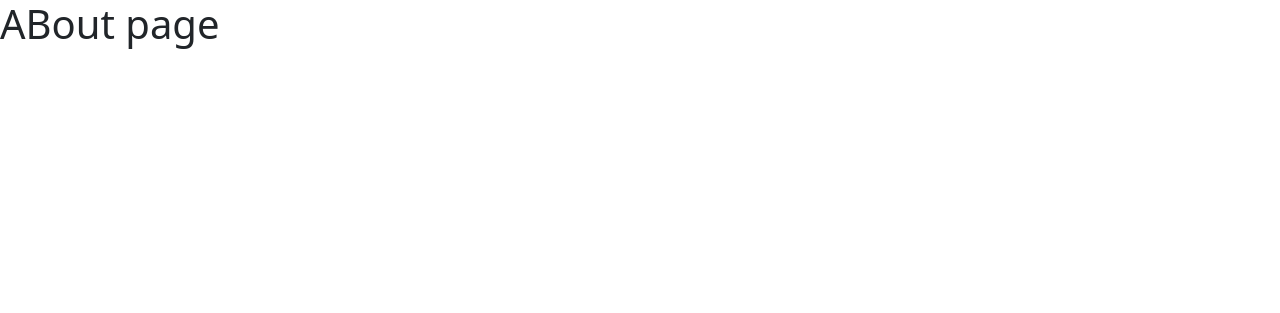
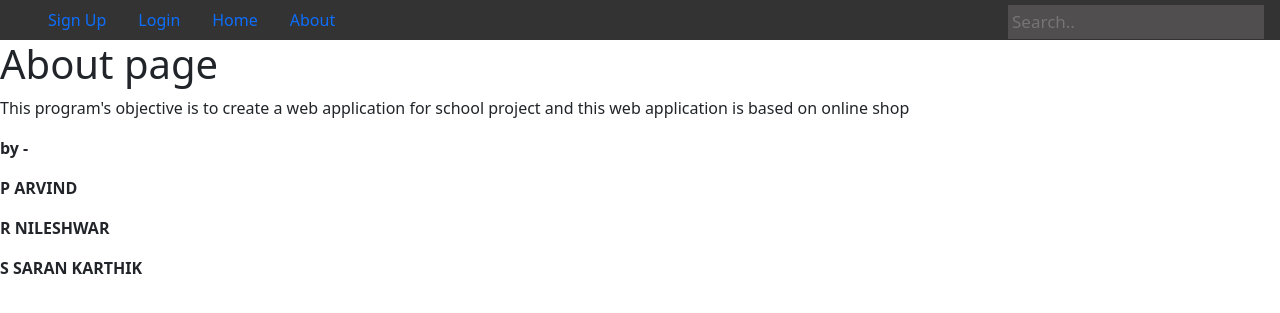
Before and after one commit to ArvindArchu/Online-shop, a Django app: page /about/ in a window 1280 px wide. Shown: the top 313 px of the page. Run offline with Django 3.2, Linux system fonts and the light colour scheme.

Commit message:
Update about.html

```diff
--- a/Online_Shop/Shop/templates/Shop/about.html
+++ b/Online_Shop/Shop/templates/Shop/about.html
@@ -1,6 +1,63 @@
 {% extends "shop/base.html" %}
 {% block content %}
 
-<h1>ABout page</h1>
+<div class=topnav>
+    <ul>
+      <li><a class="nav-item nav-link" href="#">Sign Up</a> </li>
+      <li><a class="nav-item nav-link" href="#">Login</a></li>
+      <li><a class="nav-item nav-link" href="{% url 'shop-home' %} ">Home</a></li>
+      <li><a class="nav-item nav-link" href="{% url 'shop-about' %} ">About</a></li>
+      <input type="text" placeholder="Search..">
+    </ul>
+
+  </div>
+
+  <style>
+    ul {
+    list-style-type: none;
+    margin: 0;
+    padding: 1;
+    overflow: hidden;
+    background-color: #333;
+  }
+
+  li {
+    float: left;
+  }
+
+  li a {
+    display: block;
+    color: white;
+    text-align: center;
+    padding: 14px 16px;
+    text-decoration: none;
+  }
+  li a:hover {
+    background-color: #111;
+  }
+  .topnav input[type=text] {
+    float: right;
+    align-self: auto;
+    background-color: rgb(80, 78, 78);
+    padding: 4px;
+    border: none;
+    margin-top: 5px;
+    margin-right: 16px;
+    font-size: 17px;
+  }
+  </style>
+
+<title>About page</title>
+<h1>About page</h1>
+<p>This program's objective is to create a web application for school project
+    and this web application is based on online shop
+</p>
+<b>
+<p> by -
+<p> P ARVIND </p>
+<p> R NILESHWAR </p>
+<p> S SARAN KARTHIK </p>
+</b>
+
 
 {% endblock content %}
```
